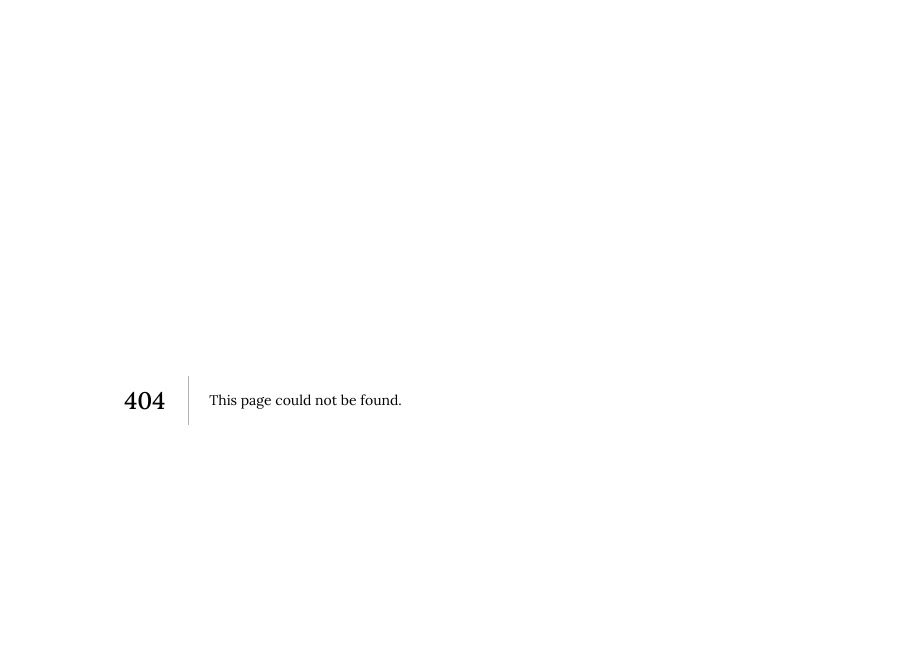
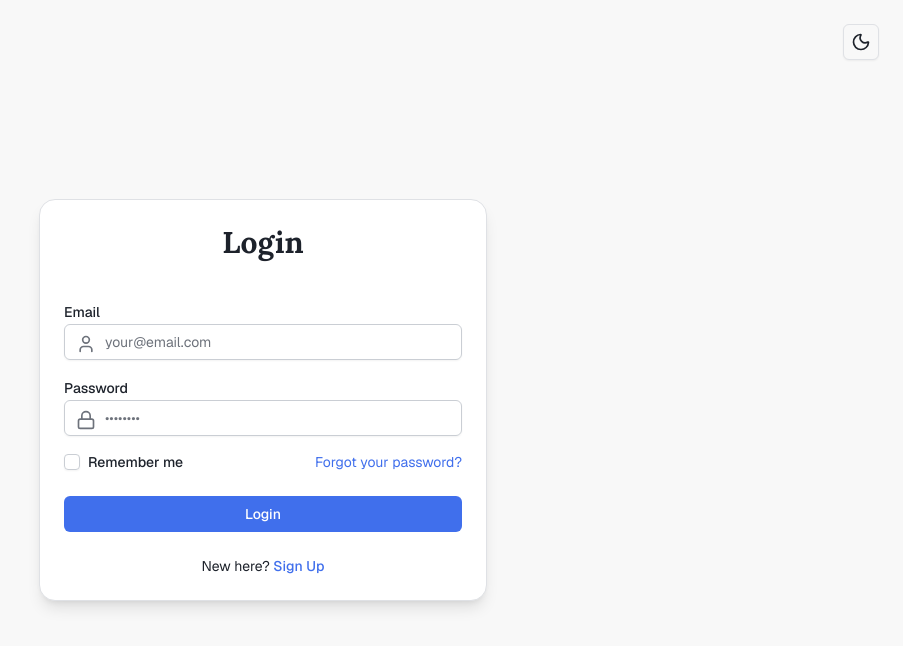
Before and after one commit to FAQ-com-chatbot-WhatsApp/faqchatbot, a Next.js app in the folder frontend/: page /signin in a window 1280 px wide. Before the commit this address had no page. Shown: the top 646 px of the page, without its empty margins (377-1280 px from the left). Built offline with nearby package versions, Linux system fonts and the light colour scheme.

Commit message:
feat: adiciona

```diff
--- /dev/null
+++ b/frontend/src/app/signin/page.tsx
@@ -0,0 +1,137 @@
+"use client"
+import { Card, CardHeader, CardContent } from "@/components/ui/card"
+import { Input } from "@/components/ui/input"
+import { Label } from "@/components/ui/label"
+import { Button } from "@/components/ui/button"
+import { Checkbox } from "@/components/ui/checkbox"
+import { toast } from "sonner"
+import { User, Lock, Moon, Sun } from "lucide-react"
+import Link from "next/link"
+import { useState, useEffect } from "react"
+import { fetchApi, normalizeApiError } from "@/lib/api"
+
+export default function SignInPage() {
+  const [error, setError] = useState<string | null>(null)
+  const [isDark, setIsDark] = useState(false)
+  const [mounted, setMounted] = useState(false)
+  const [loading, setLoading] = useState(false)
+
+  useEffect(() => {
+    setMounted(true)
+    setIsDark(document.documentElement.classList.contains("dark"))
+  }, [])
+
+  const toggleDarkMode = () => {
+    setIsDark(!isDark)
+    document.documentElement.classList.toggle("dark")
+  }
+
+  async function handleSubmit(e: React.FormEvent<HTMLFormElement>) {
+    e.preventDefault();
+    setError(null);
+    setLoading(true);
+    const form = e.currentTarget;
+    const email = (form.email as HTMLInputElement).value;
+    const password = (form.password as HTMLInputElement).value;
+    const rememberMe = (form.remember as HTMLInputElement).checked;
+    // Field label mapping for user-friendly error messages
+    const fieldLabels: Record<string, string> = {
+      username: 'E-mail',
+      email: 'E-mail',
+      password: 'Senha',
+    };
+    function mapLoginError(msg: string): string {
+      // Converts "username: Field required" to "E-mail: campo obrigatório."
+      return msg.split(' | ').map((part) => {
+        const match = part.match(/^(\w+): (.+)$/);
+        if (match) {
+          const field = fieldLabels[match[1]] || match[1];
+          if (match[2] === 'Field required') {
+            return `${field}: campo obrigatório.`;
+          }
+          return `${field}: ${match[2]}`;
+        }
+        return part;
+      }).join(' | ');
+    }
+    try {
+      // Monta form-urlencoded para OAuth2
+      const formData = new URLSearchParams();
+      formData.append("username", email);
+      formData.append("password", password);
+      formData.append("rememberMe", rememberMe ? "true" : "false");
+      await fetchApi("/api/v1/auth/token", {
+        method: "POST",
+        body: formData.toString(),
+        headers: {
+          'Content-Type': 'application/x-www-form-urlencoded',
+        },
+      });
+      // Redirecionar ou atualizar estado de login aqui
+    } catch (err: any) {
+      let msg = "Erro ao autenticar. Tente novamente.";
+      if (err?.message) {
+        msg = mapLoginError(err.message);
+      }
+      setError(msg);
+      toast.error(msg);
+    } finally {
+      setLoading(false);
+    }
+  }
+
+  if (!mounted) {
+    return (
+      <div className="p-8 max-w-7xl mx-auto">
+        <div className="h-screen flex items-center justify-center">
+          <div className="animate-pulse text-muted-foreground">Loading...</div>
+        </div>
+      </div>
+    )
+  }
+
+  return (
+    <div className="flex min-h-screen items-center justify-center bg-background">
+      <div className="absolute top-6 right-6">
+        <Button variant="outline" size="icon" aria-label="Toggle theme" onClick={toggleDarkMode}>
+          {isDark ? <Sun className="size-5" /> : <Moon className="size-5" />}
+        </Button>
+      </div>
+      <Card className="w-full max-w-md shadow-lg border rounded-2xl bg-card">
+        <CardHeader>
+          <h1 className="text-center text-3xl font-bold font-serif mb-2" data-testid="login-title">Login</h1>
+        </CardHeader>
+        <CardContent className="space-y-6">
+          {/* O erro agora aparece como toast/snackbar, não como alert fixo */}
+          <form className="space-y-4" aria-label="login form" onSubmit={handleSubmit}>
+            <div>
+              <Label htmlFor="email" className="font-medium">Email</Label>
+              <div className="relative">
+                <Input id="email" type="email" placeholder="your@email.com" className="pl-10" aria-label="Email" data-testid="login-username" />
+                <User className="absolute left-3 top-2.5 h-5 w-5 text-muted-foreground" />
+              </div>
+            </div>
+            <div>
+              <Label htmlFor="password" className="font-medium">Password</Label>
+              <div className="relative">
+                <Input id="password" type="password" placeholder="••••••••" className="pl-10" aria-label="Password" data-testid="login-password" />
+                <Lock className="absolute left-3 top-2.5 h-5 w-5 text-muted-foreground" />
+              </div>
+            </div>
+            <div className="flex items-center justify-between">
+              <div className="flex items-center gap-2">
+                <Checkbox id="remember" aria-label="Remember me" data-testid="login-remember" />
+                <Label htmlFor="remember" className="text-sm">Remember me</Label>
+              </div>
+              <Link href="/forgot" className="text-sm text-primary hover:underline" aria-label="Forgot your password?" data-testid="login-forgot">Forgot your password?</Link>
+            </div>
+            <Button className="w-full mt-2" type="submit" aria-label="Login" data-testid="login-submit" disabled={loading}>{loading ? "Enviando..." : "Login"}</Button>
+          </form>
+          <div className="text-center text-sm mt-4">
+            New here? <Link href="/signup" className="text-primary font-medium hover:underline" aria-label="Sign Up" data-testid="login-signup">Sign Up</Link>
+          </div>
+        </CardContent>
+      </Card>
+    </div>
+  )
+}
```
